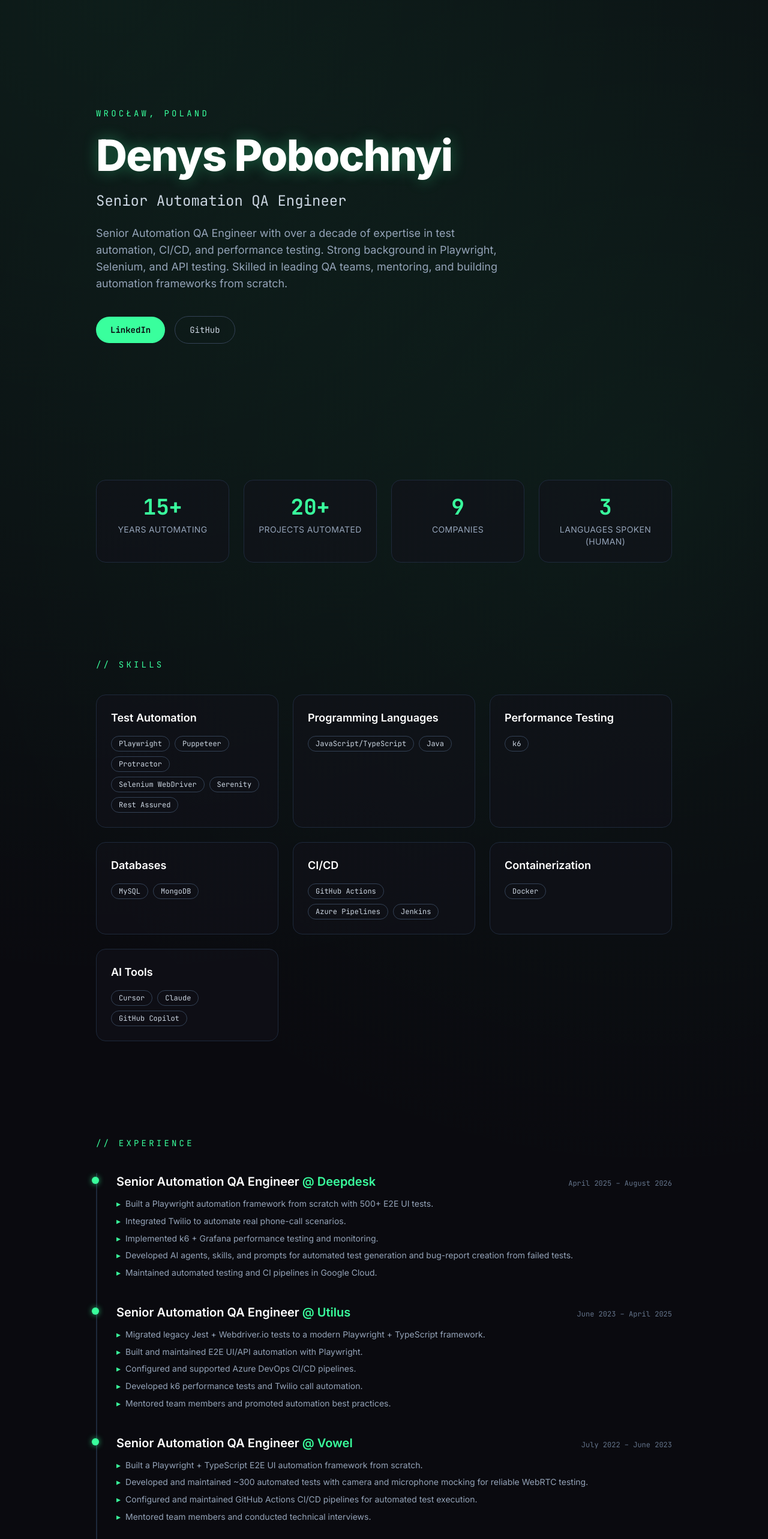
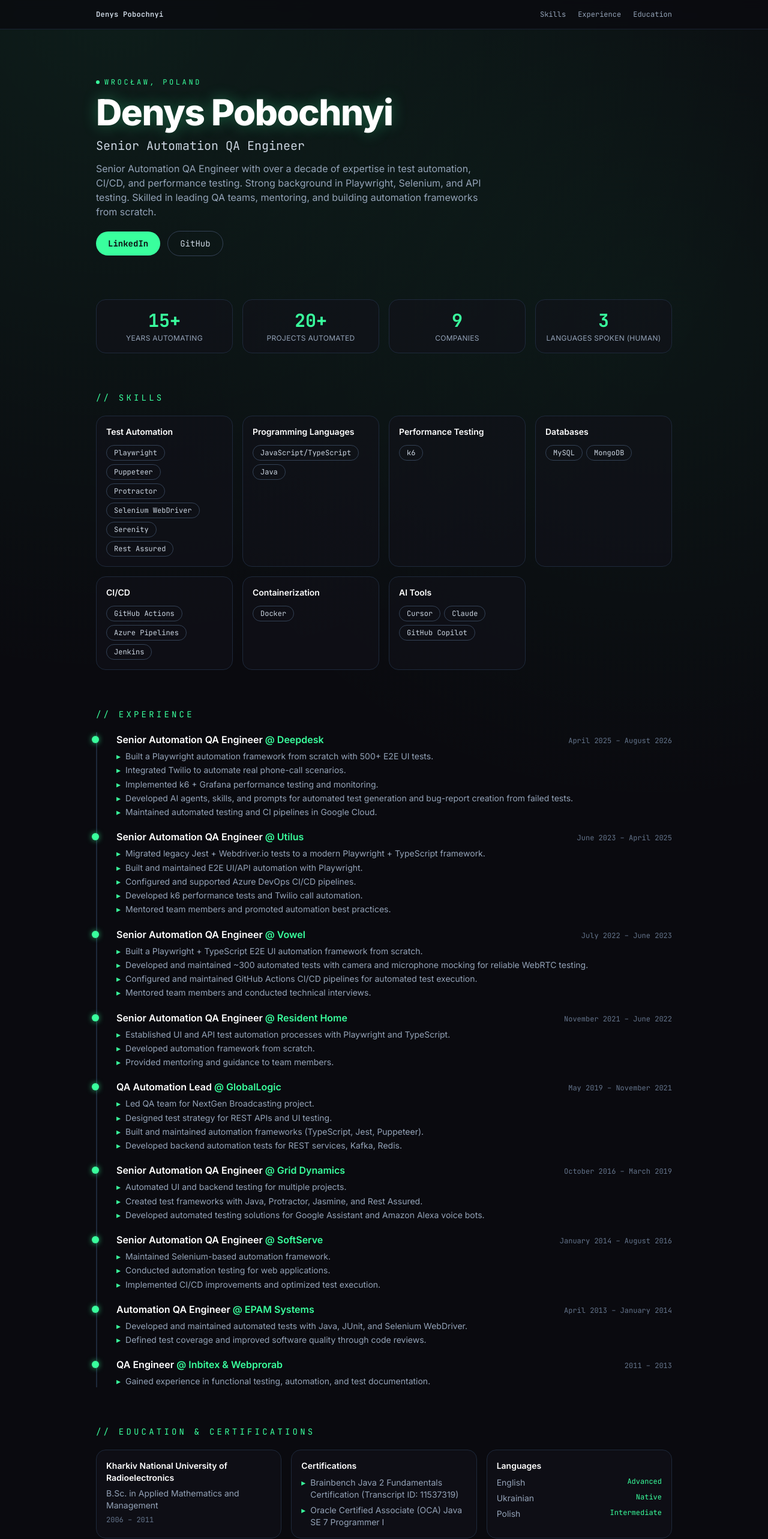
Before and after one commit to denis180889/cv, a React (Vite) app: page / in a window 1280 px wide. Shown: the top 2566 px of the page at 60% size. Built offline with nearby package versions, Linux system fonts and the light colour scheme.

Commit message:
redesign: compact layout + sticky section nav
Tighten spacing across all sections (hero no longer forces full
viewport height, cards/timeline/skills use less padding), widen
Skills grid to 4 columns, and add a sticky top nav with jump links
to Skills/Experience/Education to cut down on scrolling.

```diff
--- a/src/App.tsx
+++ b/src/App.tsx
@@ -1,3 +1,4 @@
+import Nav from "./components/Nav";
 import Hero from "./components/Hero";
 import Highlights from "./components/Highlights";
 import Skills from "./components/Skills";
@@ -6,6 +7,8 @@ import Education from "./components/Education";
 
 export default function App() {
   return (
+    <>
+      <Nav />
       <main>
         <Hero />
         <Highlights />
@@ -13,5 +16,6 @@ export default function App() {
         <Experience />
         <Education />
       </main>
+    </>
   );
 }
--- a/src/components/Education.tsx
+++ b/src/components/Education.tsx
@@ -2,19 +2,19 @@ import { education } from "../data/cv";
 
 export default function Education() {
   return (
-    <section id="education" className="section-container py-20 pb-32">
-      <h2 className="mb-10 font-mono text-sm uppercase tracking-[0.3em] text-accent">
+    <section id="education" className="section-container scroll-mt-20 py-8 pb-16">
+      <h2 className="mb-5 font-mono text-sm uppercase tracking-[0.3em] text-accent">
         // Education & Certifications
       </h2>
-      <div className="grid grid-cols-1 gap-6 sm:grid-cols-3">
-        <div className="rounded-2xl border border-slate-800 bg-panel/60 p-6 sm:col-span-1">
-          <h3 className="text-lg font-semibold text-white">{education.degree.school}</h3>
-          <p className="mt-2 text-sm text-slate-400">{education.degree.program}</p>
-          <p className="mt-2 font-mono text-xs text-slate-500">{education.degree.dates}</p>
+      <div className="grid grid-cols-1 gap-4 sm:grid-cols-3">
+        <div className="rounded-2xl border border-slate-800 bg-panel/60 p-4 sm:col-span-1">
+          <h3 className="text-sm font-semibold text-white">{education.degree.school}</h3>
+          <p className="mt-1.5 text-sm text-slate-400">{education.degree.program}</p>
+          <p className="mt-1.5 font-mono text-xs text-slate-500">{education.degree.dates}</p>
         </div>
-        <div className="rounded-2xl border border-slate-800 bg-panel/60 p-6 sm:col-span-1">
-          <h3 className="text-lg font-semibold text-white">Certifications</h3>
-          <ul className="mt-3 space-y-2 text-sm text-slate-400">
+        <div className="rounded-2xl border border-slate-800 bg-panel/60 p-4 sm:col-span-1">
+          <h3 className="text-sm font-semibold text-white">Certifications</h3>
+          <ul className="mt-2 space-y-1.5 text-sm text-slate-400">
             {education.certifications.map((cert) => (
               <li key={cert} className="flex gap-2">
                 <span className="text-accent">▸</span>
@@ -23,9 +23,9 @@ export default function Education() {
             ))}
           </ul>
         </div>
-        <div className="rounded-2xl border border-slate-800 bg-panel/60 p-6 sm:col-span-1">
-          <h3 className="text-lg font-semibold text-white">Languages</h3>
-          <ul className="mt-3 space-y-2 text-sm text-slate-400">
+        <div className="rounded-2xl border border-slate-800 bg-panel/60 p-4 sm:col-span-1">
+          <h3 className="text-sm font-semibold text-white">Languages</h3>
+          <ul className="mt-2 space-y-1.5 text-sm text-slate-400">
             {education.languages.map((lang) => (
               <li key={lang.language} className="flex justify-between">
                 <span>{lang.language}</span>
--- a/src/components/Experience.tsx
+++ b/src/components/Experience.tsx
@@ -2,21 +2,21 @@ import { experience } from "../data/cv";
 
 export default function Experience() {
   return (
-    <section id="experience" className="section-container py-20">
-      <h2 className="mb-10 font-mono text-sm uppercase tracking-[0.3em] text-accent">
+    <section id="experience" className="section-container scroll-mt-20 py-8">
+      <h2 className="mb-5 font-mono text-sm uppercase tracking-[0.3em] text-accent">
         // Experience
       </h2>
-      <div className="relative space-y-10 border-l-2 border-slate-800 pl-8">
+      <div className="relative space-y-5 border-l-2 border-slate-800 pl-8">
         {experience.map((entry) => (
           <div key={`${entry.company}-${entry.dates}`} className="relative">
             <span className="absolute -left-[2.55rem] top-1.5 h-3 w-3 rounded-full bg-accent shadow-[0_0_10px_rgba(57,255,157,0.7)]" />
-            <div className="flex flex-col gap-1 sm:flex-row sm:items-baseline sm:justify-between">
-              <h3 className="text-xl font-semibold text-white">
+            <div className="flex flex-col gap-0.5 sm:flex-row sm:items-baseline sm:justify-between">
+              <h3 className="text-base font-semibold text-white">
                 {entry.role} <span className="text-accent">@ {entry.company}</span>
               </h3>
               <span className="font-mono text-xs text-slate-500">{entry.dates}</span>
             </div>
-            <ul className="mt-3 space-y-1.5 text-sm leading-relaxed text-slate-400">
+            <ul className="mt-1.5 space-y-1 text-sm leading-snug text-slate-400">
               {entry.bullets.map((bullet) => (
                 <li key={bullet} className="flex gap-2">
                   <span className="text-accent">▸</span>
--- a/src/components/Hero.tsx
+++ b/src/components/Hero.tsx
@@ -2,25 +2,26 @@ import { profile } from "../data/cv";
 
 export default function Hero() {
   return (
-    <header className="section-container flex min-h-[90vh] flex-col justify-center gap-6 pt-24 pb-16">
-      <p className="font-mono text-sm uppercase tracking-[0.3em] text-accent">
+    <header className="section-container flex flex-col gap-3 pt-16 pb-10 sm:pt-20">
+      <p className="flex items-center gap-2 font-mono text-xs uppercase tracking-[0.3em] text-accent">
+        <span className="h-1.5 w-1.5 rounded-full bg-accent" />
         {profile.location}
       </p>
-      <h1 className="glow-text text-5xl font-extrabold leading-tight tracking-tight text-white sm:text-7xl">
+      <h1 className="glow-text text-4xl font-extrabold leading-tight tracking-tight text-white sm:text-6xl">
         {profile.name}
       </h1>
-      <h2 className="font-mono text-xl text-slate-300 sm:text-2xl">
+      <h2 className="font-mono text-lg text-slate-300 sm:text-xl">
         {profile.title}
       </h2>
-      <p className="max-w-2xl text-base leading-relaxed text-slate-400 sm:text-lg">
+      <p className="max-w-2xl text-sm leading-relaxed text-slate-400 sm:text-base">
         {profile.summary}
       </p>
-      <div className="mt-4 flex flex-wrap items-center gap-4">
+      <div className="mt-2 flex flex-wrap items-center gap-3">
         <a
           href={profile.linkedin}
           target="_blank"
           rel="noopener noreferrer"
-          className="rounded-full bg-accent px-6 py-3 font-mono text-sm font-semibold text-ink transition hover:scale-105 hover:shadow-[0_0_30px_rgba(57,255,157,0.5)]"
+          className="rounded-full bg-accent px-5 py-2.5 font-mono text-sm font-semibold text-ink transition hover:scale-105 hover:shadow-[0_0_30px_rgba(57,255,157,0.5)]"
         >
           LinkedIn
         </a>
@@ -28,7 +29,7 @@ export default function Hero() {
           href={profile.github}
           target="_blank"
           rel="noopener noreferrer"
-          className="rounded-full border border-slate-700 px-6 py-3 font-mono text-sm text-slate-300 transition hover:border-accent hover:text-accent"
+          className="rounded-full border border-slate-700 px-5 py-2.5 font-mono text-sm text-slate-300 transition hover:border-accent hover:text-accent"
         >
           GitHub
         </a>
--- a/src/components/Highlights.tsx
+++ b/src/components/Highlights.tsx
@@ -2,17 +2,17 @@ import { highlights } from "../data/cv";
 
 export default function Highlights() {
   return (
-    <section className="section-container py-20">
-      <div className="grid grid-cols-2 gap-6 sm:grid-cols-4">
+    <section className="section-container py-8">
+      <div className="grid grid-cols-2 gap-4 sm:grid-cols-4">
         {highlights.stats.map((stat) => (
           <div
             key={stat.label}
-            className="rounded-2xl border border-slate-800 bg-panel/60 p-6 text-center transition hover:border-accent/60"
+            className="rounded-2xl border border-slate-800 bg-panel/60 p-4 text-center transition hover:border-accent/60"
           >
-            <div className="font-mono text-3xl font-bold text-accent sm:text-4xl">
+            <div className="font-mono text-2xl font-bold text-accent sm:text-3xl">
               {stat.value}
             </div>
-            <div className="mt-2 text-xs uppercase tracking-wide text-slate-400 sm:text-sm">
+            <div className="mt-1 text-xs uppercase tracking-wide text-slate-400">
               {stat.label}
             </div>
           </div>
--- /dev/null
+++ b/src/components/Nav.tsx
@@ -0,0 +1,30 @@
+import { profile } from "../data/cv";
+
+const LINKS = [
+  { href: "#skills", label: "Skills" },
+  { href: "#experience", label: "Experience" },
+  { href: "#education", label: "Education" },
+];
+
+export default function Nav() {
+  return (
+    <nav className="sticky top-0 z-10 border-b border-slate-800/80 bg-ink/80 backdrop-blur">
+      <div className="section-container flex h-12 items-center justify-between">
+        <span className="font-mono text-xs font-semibold tracking-wide text-slate-300">
+          {profile.name}
+        </span>
+        <div className="flex gap-5">
+          {LINKS.map((link) => (
+            <a
+              key={link.href}
+              href={link.href}
+              className="font-mono text-xs text-slate-400 transition hover:text-accent"
+            >
+              {link.label}
+            </a>
+          ))}
+        </div>
+      </div>
+    </nav>
+  );
+}
--- a/src/components/Skills.tsx
+++ b/src/components/Skills.tsx
@@ -2,18 +2,18 @@ import { skills } from "../data/cv";
 
 export default function Skills() {
   return (
-    <section id="skills" className="section-container py-20">
-      <h2 className="mb-10 font-mono text-sm uppercase tracking-[0.3em] text-accent">
+    <section id="skills" className="section-container scroll-mt-20 py-8">
+      <h2 className="mb-5 font-mono text-sm uppercase tracking-[0.3em] text-accent">
         // Skills
       </h2>
-      <div className="grid grid-cols-1 gap-6 sm:grid-cols-2 lg:grid-cols-3">
+      <div className="grid grid-cols-1 gap-4 sm:grid-cols-2 lg:grid-cols-4">
         {skills.map((group) => (
           <div
             key={group.category}
-            className="rounded-2xl border border-slate-800 bg-panel/60 p-6 transition hover:border-accent/60"
+            className="rounded-2xl border border-slate-800 bg-panel/60 p-4 transition hover:border-accent/60"
           >
-            <h3 className="mb-4 text-lg font-semibold text-white">{group.category}</h3>
-            <div className="flex flex-wrap gap-2">
+            <h3 className="mb-3 text-sm font-semibold text-white">{group.category}</h3>
+            <div className="flex flex-wrap gap-1.5">
               {group.items.map((item) => (
                 <span
                   key={item}
```
Lines whose indentation alone changed are shown as unchanged.
